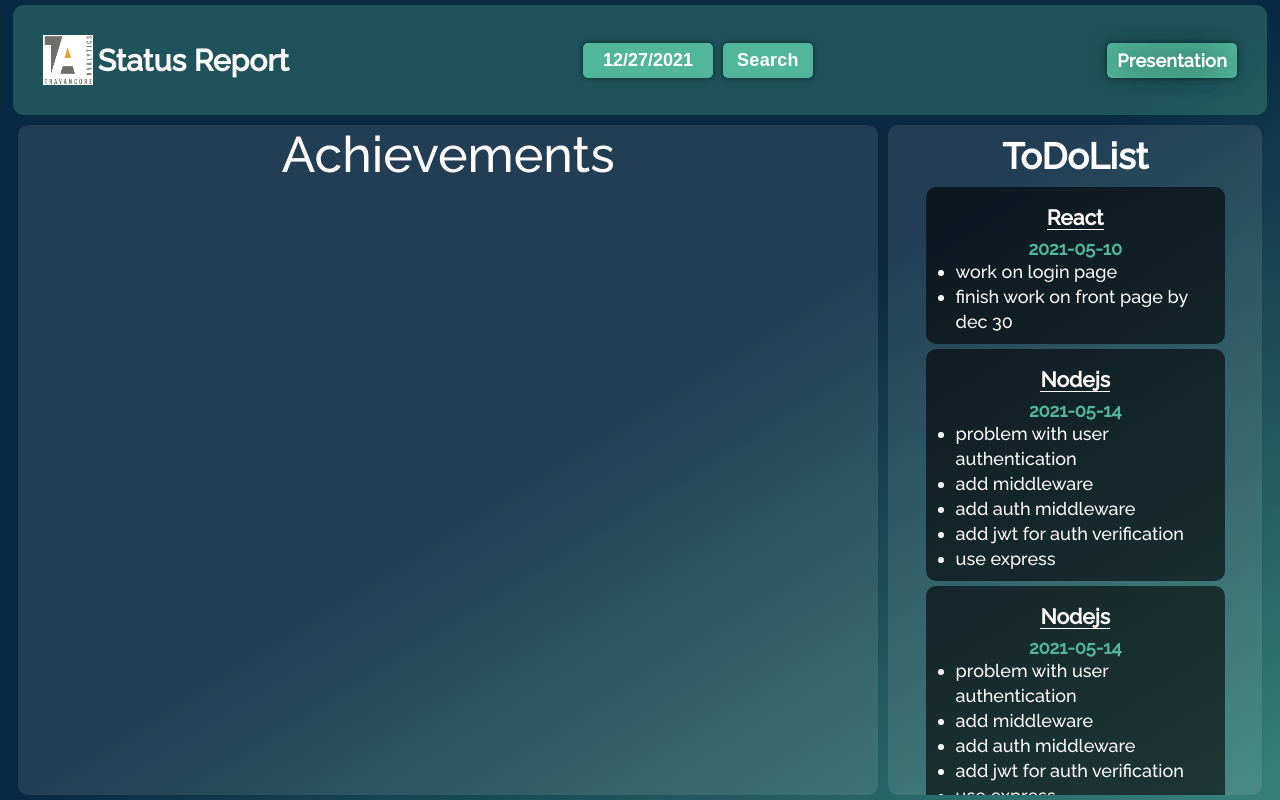
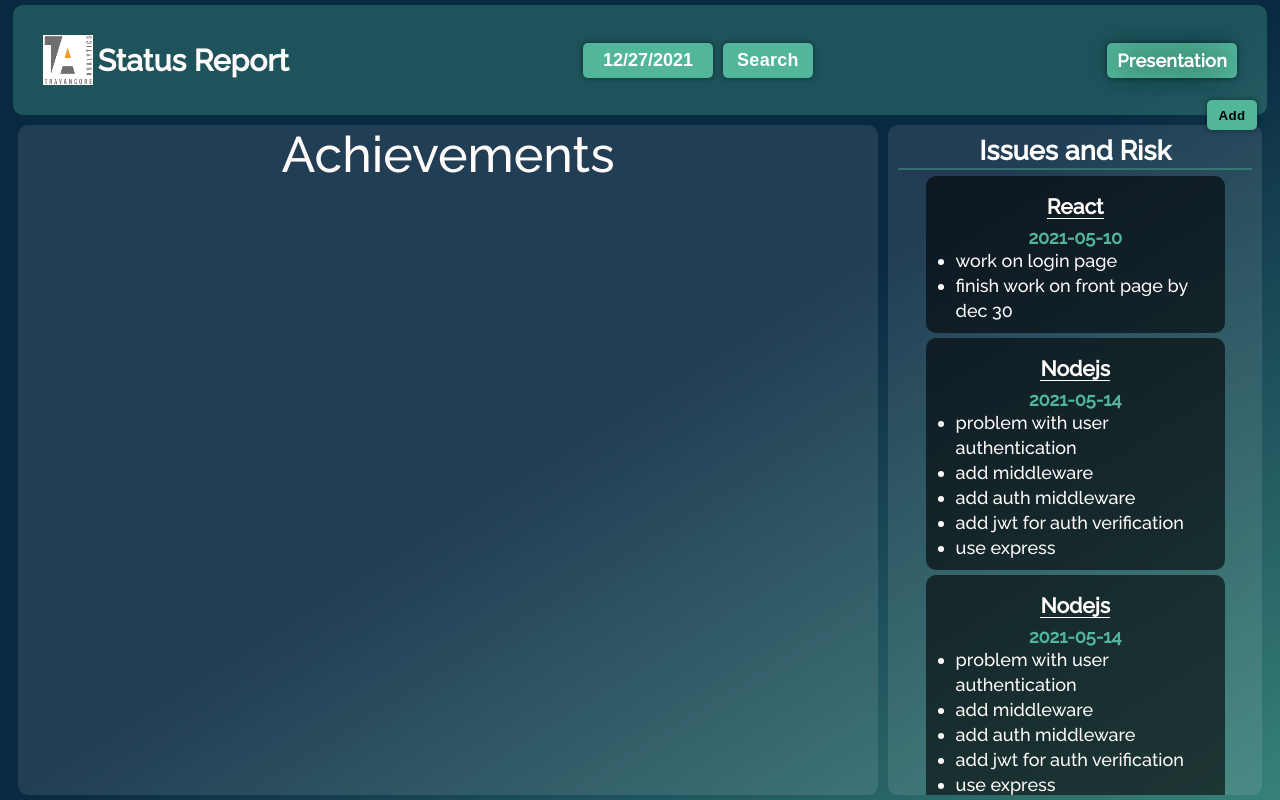
Before and after one commit to ShubhangaRbeeragere/status_report_app, a React (Create React App) app in the folder status-report-app/: page /home in a window 1280 px wide. Built offline with nearby package versions, Linux system fonts and the light colour scheme.

Commit message:
added add button to addList

```diff
--- a/status-report-app/src/statusReportPage/Home.css
+++ b/status-report-app/src/statusReportPage/Home.css
@@ -1,5 +1,6 @@
 @import url("https://fonts.googleapis.com/css2?family=Raleway:wght@500&display=swap");
 .homePage {
+  font-family: "Raleway", sans-serif;
   color: #FFFBFB;
   background-image: linear-gradient(to right bottom, #092841 50%, #52b69a 130%);
   height: 100vh;
@@ -132,15 +133,26 @@
   background-color: rgba(255, 255, 255, 0.1);
   text-align: center;
   overflow: scroll;
+  position: relative;
   -ms-overflow-style: none;
   scrollbar-width: none;
 }
 .homePage .toDoList::-webkit-scrollbar {
   display: none;
 }
-.homePage .toDoList h1 {
+.homePage .toDoList h2 {
   color: white;
   margin: 10px;
+  position: relative;
+}
+.homePage .toDoList h2::after {
+  content: "";
+  position: absolute;
+  background-color: rgba(82, 182, 154, 0.4);
+  width: 100%;
+  height: 2px;
+  bottom: -4px;
+  left: 0;
 }
 .homePage .toDoList .item {
   border: none;
@@ -176,5 +188,22 @@
   margin-left: 20px;
   text-align: left;
 }
+.homePage .toDoList .addListButton {
+  position: fixed;
+  right: 1.8%;
+  top: 100px;
+  width: 50px;
+  height: 30px;
+  font-weight: bolder;
+  text-align: center;
+  letter-spacing: 0.3px;
+  border: none;
+  border-radius: 5px;
+  background-color: #52b69a;
+  box-shadow: 0 0 5px 1px rgba(0, 0, 0, 0.356);
+}
+.homePage .toDoList .addListButton:hover {
+  background-color: #3f967e;
+}
 
 /*# sourceMappingURL=Home.css.map */
--- a/status-report-app/src/statusReportPage/Home.scss
+++ b/status-report-app/src/statusReportPage/Home.scss
@@ -8,6 +8,7 @@ $warning: rgb(192, 12, 12);
 
 
 .homePage{
+    font-family: 'Raleway', sans-serif;
     color: $textColor;
     background-image: linear-gradient(to right bottom, $mainColor 50%, $subColor 130%);
     height: 100vh;
@@ -151,15 +152,27 @@ $warning: rgb(192, 12, 12);
         background-color: rgba(white, 0.1);
         text-align: center;
         overflow: scroll;
+        position: relative;
         //remove the scroll bar
         -ms-overflow-style: none;
         scrollbar-width: none;
         &::-webkit-scrollbar {
             display: none;
         }
-        h1{
+        //todo heading
+        h2{
             color: white;
             margin: 10px;
+            position: relative;
+            &::after{
+                content: "";
+                position: absolute;
+                background-color: rgba($subColor, 0.4);
+                width: 100%;
+                height: 2px;
+                bottom: -4px;
+                left: 0;
+            }
         }
         .item{
             border: none;
@@ -200,5 +213,24 @@ $warning: rgb(192, 12, 12);
                 text-align: left;
             }
         }
+
+            .addListButton{
+                position: fixed;
+                right: 1.8%;
+                top: 100px;
+                width: 50px;
+                height: 30px;
+                font-weight: bolder;
+                text-align: center;
+                letter-spacing: 0.3px;
+                border: none;
+                border-radius: 5px;
+                background-color: $subColor;
+                box-shadow: 0 0 5px 1px rgba(0, 0, 0, 0.356);
+                &:hover{
+                    background-color: darken($color: $subColor, $amount: 10%);
+                }
+            }
+
     }
 }
--- /dev/null
+++ b/status-report-app/src/statusReportPage/components/toDoList/addListButton.js
@@ -0,0 +1,7 @@
+export const AddListButton = (porps) => {
+   return(
+       <div className="buttonHolder">
+            <button className="addListButton" onClick={() => {console.log("add list")}}>Add</button>
+       </div>
+   )
+}
--- a/status-report-app/src/statusReportPage/components/toDoList/toDoList.js
+++ b/status-report-app/src/statusReportPage/components/toDoList/toDoList.js
@@ -1,4 +1,5 @@
 import { Content } from "./content";
+import { AddListButton } from "./addListButton";
 export const ToDoList = (props) => {
         let toDoList = props.toDoList;
 
@@ -12,8 +13,9 @@ export const ToDoList = (props) => {
 
     return(
         <div className="toDoList boxes">
-            <h1>ToDoList</h1>
+            <h2>Issues and Risk</h2>
             {toDoItems}
+            <AddListButton/>
         </div>
     )
 }
```
Also changed, not shown: status-report-app/src/statusReportPage/components/toDoList/addList.js (+13 -2 lines), 1 other file (tests, documents, lock files or other folders).
